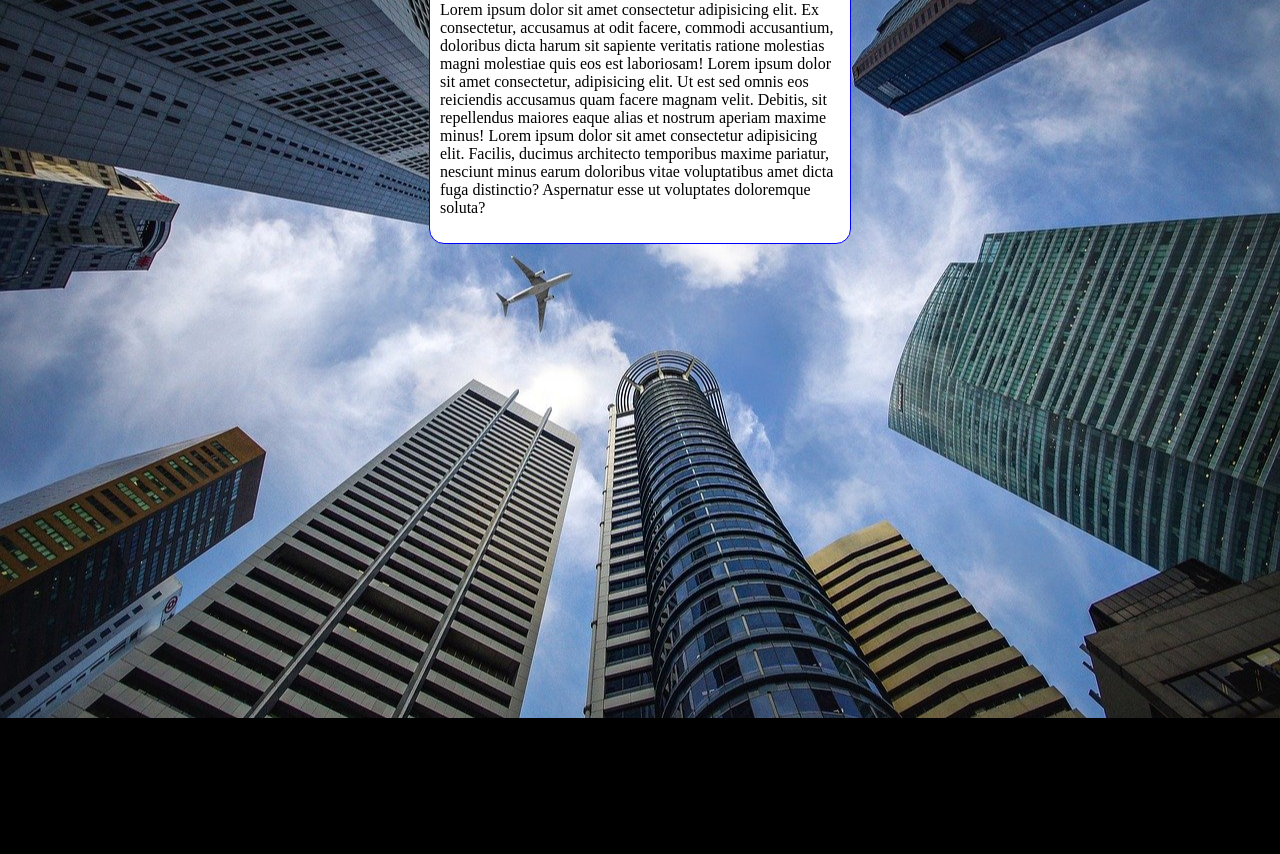
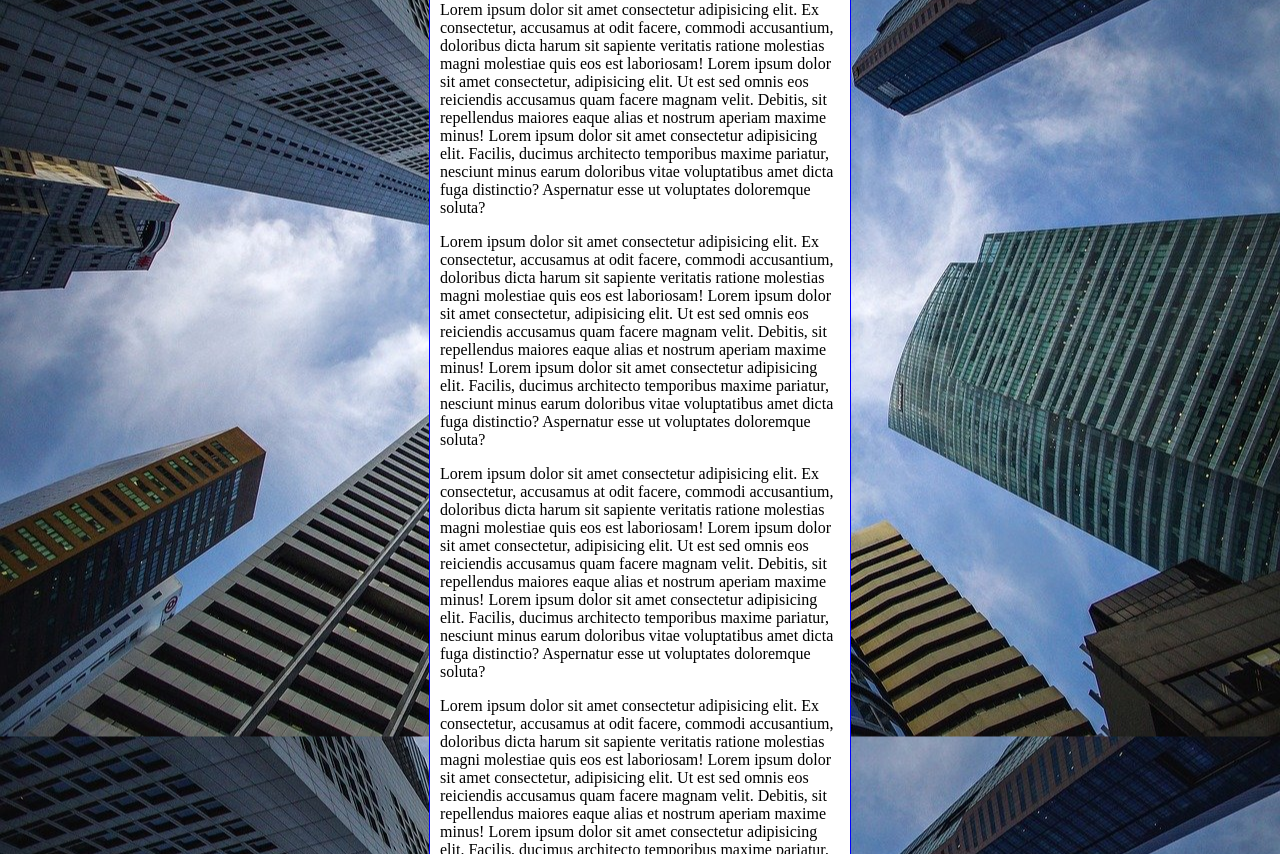
Before and after one commit to emanuellirodriguez/html-css, a plain HTML site: page exercicio/ex022/fundo006.html in a window 1280 px wide. Shown: the part 98-952 px from the top of the page. Before the commit the page ends 816 px from the top, so only its background shows below. Drawn offline with Linux system fonts and the light colour scheme.

Commit message:
atualizei

```diff
--- a/exercicio/ex022/fundo006.html
+++ b/exercicio/ex022/fundo006.html
@@ -10,7 +10,7 @@
             background-color: black;
             background-image: url("imagens/wallpaper002.jpg");
             background-position: center center;
-            background-repeat: no-repeat;
+            background-repeat: repeat;
             background-size: cover;
 
         }
@@ -28,6 +28,8 @@
     <main>
         <h1>Teste de imagem de fundo</h1>
         <p>Lorem ipsum dolor sit amet consectetur adipisicing elit. Ex consectetur, accusamus at odit facere, commodi accusantium, doloribus dicta harum sit sapiente veritatis ratione molestias magni molestiae quis eos est laboriosam! Lorem ipsum dolor sit amet consectetur, adipisicing elit. Ut est sed omnis eos reiciendis accusamus quam facere magnam velit. Debitis, sit repellendus maiores eaque alias et nostrum aperiam maxime minus! Lorem ipsum dolor sit amet consectetur adipisicing elit. Facilis, ducimus architecto temporibus maxime pariatur, nesciunt minus earum doloribus vitae voluptatibus amet dicta fuga distinctio? Aspernatur esse ut voluptates doloremque soluta? </p>
+        <p>Lorem ipsum dolor sit amet consectetur adipisicing elit. Ex consectetur, accusamus at odit facere, commodi accusantium, doloribus dicta harum sit sapiente veritatis ratione molestias magni molestiae quis eos est laboriosam! Lorem ipsum dolor sit amet consectetur, adipisicing elit. Ut est sed omnis eos reiciendis accusamus quam facere magnam velit. Debitis, sit repellendus maiores eaque alias et nostrum aperiam maxime minus! Lorem ipsum dolor sit amet consectetur adipisicing elit. Facilis, ducimus architecto temporibus maxime pariatur, nesciunt minus earum doloribus vitae voluptatibus amet dicta fuga distinctio? Aspernatur esse ut voluptates doloremque soluta? </p><p>Lorem ipsum dolor sit amet consectetur adipisicing elit. Ex consectetur, accusamus at odit facere, commodi accusantium, doloribus dicta harum sit sapiente veritatis ratione molestias magni molestiae quis eos est laboriosam! Lorem ipsum dolor sit amet consectetur, adipisicing elit. Ut est sed omnis eos reiciendis accusamus quam facere magnam velit. Debitis, sit repellendus maiores eaque alias et nostrum aperiam maxime minus! Lorem ipsum dolor sit amet consectetur adipisicing elit. Facilis, ducimus architecto temporibus maxime pariatur, nesciunt minus earum doloribus vitae voluptatibus amet dicta fuga distinctio? Aspernatur esse ut voluptates doloremque soluta? </p>
+        <p>Lorem ipsum dolor sit amet consectetur adipisicing elit. Ex consectetur, accusamus at odit facere, commodi accusantium, doloribus dicta harum sit sapiente veritatis ratione molestias magni molestiae quis eos est laboriosam! Lorem ipsum dolor sit amet consectetur, adipisicing elit. Ut est sed omnis eos reiciendis accusamus quam facere magnam velit. Debitis, sit repellendus maiores eaque alias et nostrum aperiam maxime minus! Lorem ipsum dolor sit amet consectetur adipisicing elit. Facilis, ducimus architecto temporibus maxime pariatur, nesciunt minus earum doloribus vitae voluptatibus amet dicta fuga distinctio? Aspernatur esse ut voluptates doloremque soluta? </p><p>Lorem ipsum dolor sit amet consectetur adipisicing elit. Ex consectetur, accusamus at odit facere, commodi accusantium, doloribus dicta harum sit sapiente veritatis ratione molestias magni molestiae quis eos est laboriosam! Lorem ipsum dolor sit amet consectetur, adipisicing elit. Ut est sed omnis eos reiciendis accusamus quam facere magnam velit. Debitis, sit repellendus maiores eaque alias et nostrum aperiam maxime minus! Lorem ipsum dolor sit amet consectetur adipisicing elit. Facilis, ducimus architecto temporibus maxime pariatur, nesciunt minus earum doloribus vitae voluptatibus amet dicta fuga distinctio? Aspernatur esse ut voluptates doloremque soluta? </p>
     </main>
 </body>
 </html>
```
